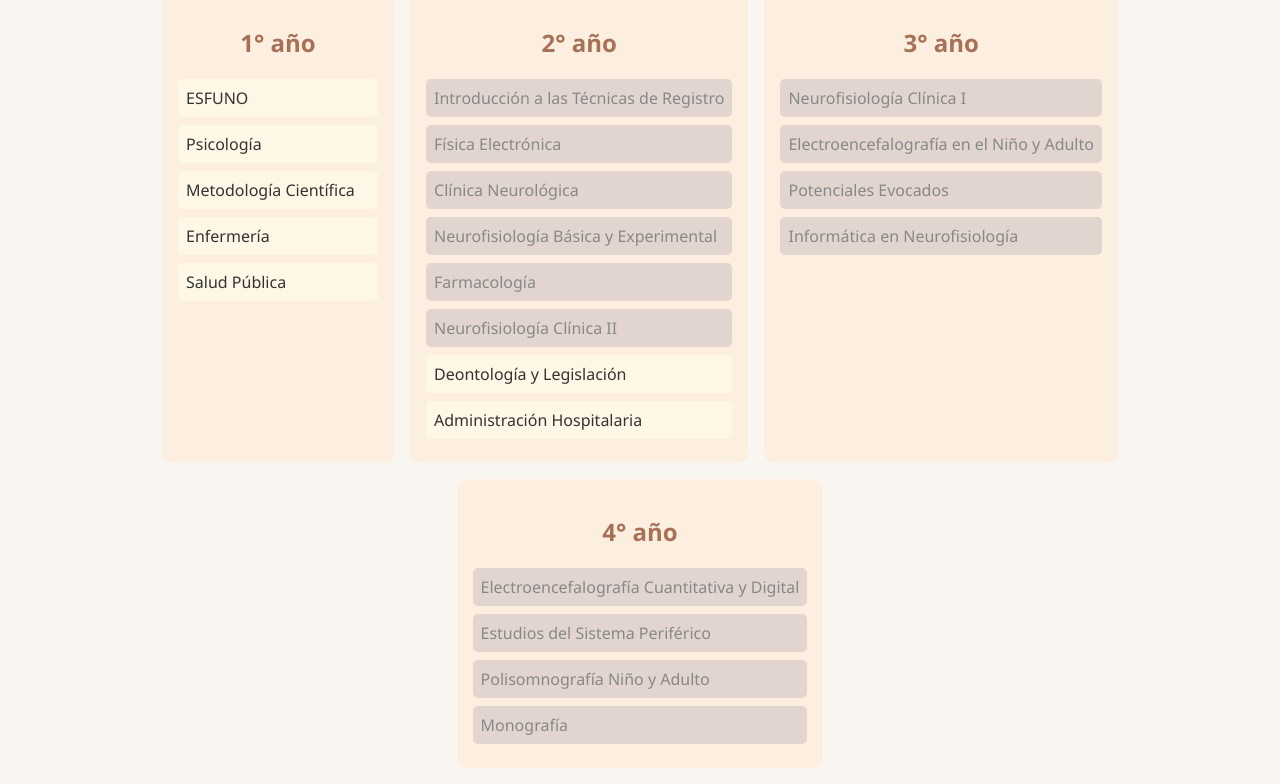
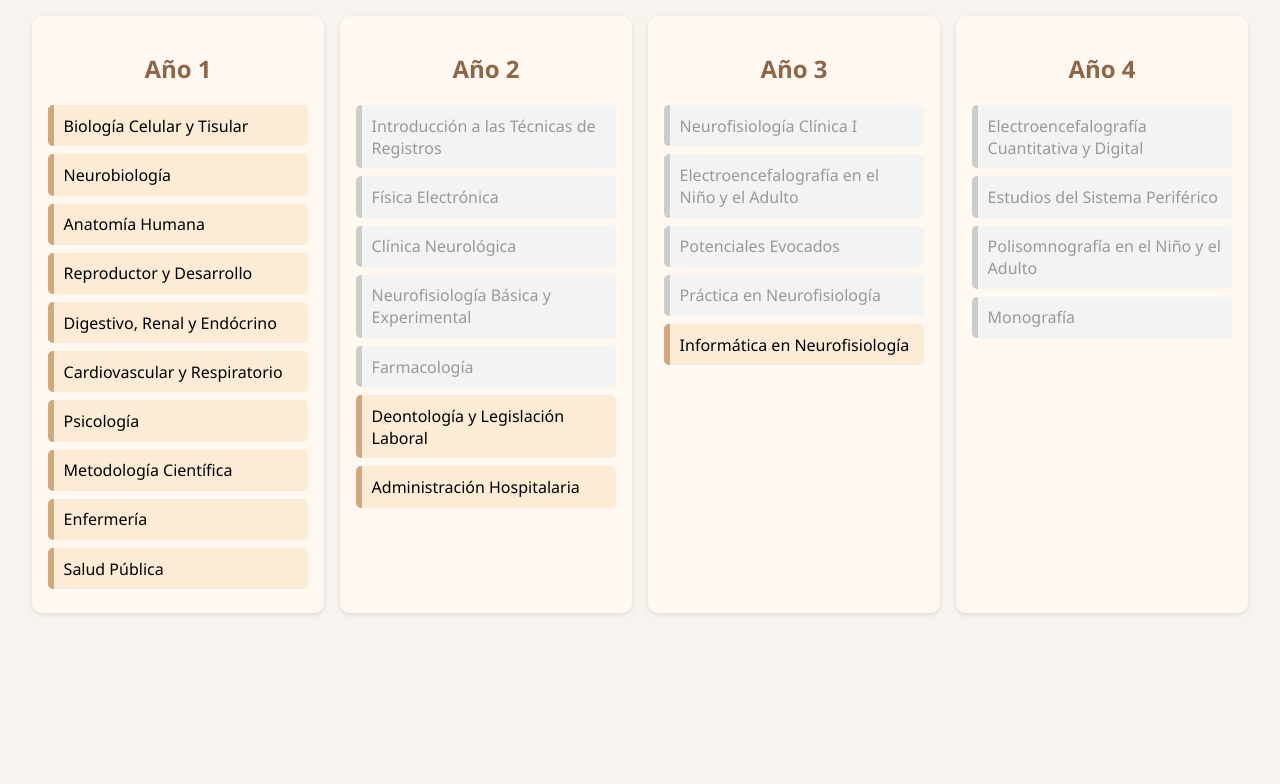
Before and after one commit to aanarom/Malla-neuro, a plain HTML site: page index.html in a window 1280 px wide. Shown: the part 112-896 px from the top of the page. After the commit the page ends 800 px from the top, so only its background shows below. Drawn offline with Linux system fonts and the light colour scheme.

Commit message:
Update index.html

```diff
--- a/index.html
+++ b/index.html
@@ -3,149 +3,255 @@
 <head>
   <meta charset="UTF-8" />
   <meta name="viewport" content="width=device-width, initial-scale=1.0" />
-  <title>Malla Neurofisiología UDELAR</title>
+  <title>Malla Curricular - Neurofisiología Clínica UDELAR</title>
   <style>
     body {
-      font-family: 'Segoe UI', sans-serif;
-      background-color: #f9f5f0;
+      font-family: "Segoe UI", sans-serif;
+      background-color: #f8f3ef;
       margin: 0;
-      padding: 1rem;
-      color: #333;
+      padding: 2rem;
     }
     h1 {
       text-align: center;
-      color: #7b5e57;
+      color: #6a4e42;
     }
     .container {
-      display: flex;
+      display: grid;
+      grid-template-columns: repeat(4, 1fr);
       gap: 1rem;
-      flex-wrap: wrap;
-      justify-content: center;
+      margin-top: 2rem;
     }
-    .año {
-      background-color: #fcefe0;
+    .column {
+      background-color: #fff8f0;
       border-radius: 10px;
       padding: 1rem;
-      min-width: 200px;
+      box-shadow: 0 2px 5px rgba(0, 0, 0, 0.1);
     }
-    .año h2 {
+    .column h2 {
       text-align: center;
-      color: #a67156;
+      color: #8d6748;
     }
     .materia {
       margin: 0.5rem 0;
-      padding: 0.5rem;
+      padding: 0.6rem;
+      background-color: #fcecd6;
+      border-left: 6px solid #d1a77c;
       border-radius: 5px;
-      background-color: #fff7e6;
       cursor: pointer;
-      transition: 0.2s;
+      position: relative;
     }
     .materia:hover {
-      background-color: #ffe7c4;
+      background-color: #fbe3c2;
     }
     .materia.aprobada {
-      background-color: #c3e6cb;
+      background-color: #d6f5d6;
+      border-left-color: #7cbf7c;
       text-decoration: line-through;
     }
     .materia.bloqueada {
-      background-color: #e2d5d0;
-      color: #888;
+      background-color: #f3f3f3;
+      border-left-color: #ccc;
       cursor: not-allowed;
+      color: #999;
+    }
+    .materia.bloqueada::after {
+      content: attr(data-tooltip);
+      position: absolute;
+      top: 100%;
+      left: 0;
+      background: #333;
+      color: #fff;
+      font-size: 0.75rem;
+      padding: 0.4rem;
+      border-radius: 4px;
+      white-space: pre-wrap;
+      display: none;
+      z-index: 10;
+    }
+    .materia.bloqueada:hover::after {
+      display: block;
     }
   </style>
 </head>
 <body>
-  <h1>Malla Curricular: Lic. en Neurofisiología Clínica (UDELAR)</h1>
+  <h1>Malla Curricular - Lic. en Neurofisiología Clínica (UDELAR)</h1>
   <div class="container" id="malla"></div>
 
   <script>
     const materias = [
-      { nombre: 'ESFUNO', año: 1, previas: [] },
-      { nombre: 'Psicología', año: 1, previas: [] },
-      { nombre: 'Metodología Científica', año: 1, previas: [] },
-      { nombre: 'Enfermería', año: 1, previas: [] },
-      { nombre: 'Salud Pública', año: 1, previas: [] },
+      // Primer año
+      { nombre: "Biología Celular y Tisular", ciclo: 1, previas: [] },
+      { nombre: "Neurobiología", ciclo: 1, previas: [] },
+      { nombre: "Anatomía Humana", ciclo: 1, previas: [] },
+      { nombre: "Reproductor y Desarrollo", ciclo: 1, previas: [] },
+      { nombre: "Digestivo, Renal y Endócrino", ciclo: 1, previas: [] },
+      { nombre: "Cardiovascular y Respiratorio", ciclo: 1, previas: [] },
+      { nombre: "Psicología", ciclo: 1, previas: [] },
+      { nombre: "Metodología Científica", ciclo: 1, previas: [] },
+      { nombre: "Enfermería", ciclo: 1, previas: [] },
+      { nombre: "Salud Pública", ciclo: 1, previas: [] },
 
-      { nombre: 'Introducción a las Técnicas de Registro', año: 2, previas: ['ESFUNO'] },
-      { nombre: 'Física Electrónica', año: 2, previas: ['ESFUNO'] },
-      { nombre: 'Clínica Neurológica', año: 2, previas: ['ESFUNO'] },
-      { nombre: 'Neurofisiología Básica y Experimental', año: 2, previas: ['ESFUNO'] },
-      { nombre: 'Farmacología', año: 2, previas: ['ESFUNO'] },
-      { nombre: 'Neurofisiología Clínica II', año: 2, previas: ['ESFUNO', 'Neurofisiología Básica y Experimental'] },
-      { nombre: 'Deontología y Legislación', año: 2, previas: [] },
-      { nombre: 'Administración Hospitalaria', año: 2, previas: [] },
+      // Segundo año
+      { nombre: "Introducción a las Técnicas de Registros", ciclo: 2, previas: [
+        "Biología Celular y Tisular",
+        "Neurobiología",
+        "Anatomía Humana",
+        "Reproductor y Desarrollo",
+        "Digestivo, Renal y Endócrino",
+        "Cardiovascular y Respiratorio"
+      ] },
+      { nombre: "Física Electrónica", ciclo: 2, previas: [
+        "Biología Celular y Tisular",
+        "Neurobiología",
+        "Anatomía Humana",
+        "Reproductor y Desarrollo",
+        "Digestivo, Renal y Endócrino",
+        "Cardiovascular y Respiratorio"
+      ] },
+      { nombre: "Clínica Neurológica", ciclo: 2, previas: [
+        "Biología Celular y Tisular",
+        "Neurobiología",
+        "Anatomía Humana",
+        "Reproductor y Desarrollo",
+        "Digestivo, Renal y Endócrino",
+        "Cardiovascular y Respiratorio"
+      ] },
+      { nombre: "Neurofisiología Básica y Experimental", ciclo: 2, previas: [
+        "Biología Celular y Tisular",
+        "Neurobiología",
+        "Anatomía Humana",
+        "Reproductor y Desarrollo",
+        "Digestivo, Renal y Endócrino",
+        "Cardiovascular y Respiratorio"
+      ] },
+      { nombre: "Farmacología", ciclo: 2, previas: [
+        "Biología Celular y Tisular",
+        "Neurobiología",
+        "Anatomía Humana",
+        "Reproductor y Desarrollo",
+        "Digestivo, Renal y Endócrino",
+        "Cardiovascular y Respiratorio"
+      ] },
+      { nombre: "Neurofisiología Clínica I", ciclo: 3, previas: [
+        "Biología Celular y Tisular",
+        "Neurobiología",
+        "Anatomía Humana",
+        "Reproductor y Desarrollo",
+        "Digestivo, Renal y Endócrino",
+        "Cardiovascular y Respiratorio"
+      ] },
+      { nombre: "Deontología y Legislación Laboral", ciclo: 2, previas: [] },
+      { nombre: "Administración Hospitalaria", ciclo: 2, previas: [] },
 
-      { nombre: 'Neurofisiología Clínica I', año: 3, previas: ['ESFUNO'] },
-      { nombre: 'Electroencefalografía en el Niño y Adulto', año: 3, previas: ['Introducción a las Técnicas de Registro'] },
-      { nombre: 'Potenciales Evocados', año: 3, previas: ['Introducción a las Técnicas de Registro', 'Neurofisiología Básica y Experimental', 'Clínica Neurológica'] },
-      { nombre: 'Informática en Neurofisiología', año: 3, previas: ['ESFUNO'] },
+      // Tercer año
+      { nombre: "Electroencefalografía en el Niño y el Adulto", ciclo: 3, previas: ["Introducción a las Técnicas de Registros"] },
+      { nombre: "Potenciales Evocados", ciclo: 3, previas: [
+        "Introducción a las Técnicas de Registros",
+        "Neurofisiología Básica y Experimental",
+        "Clínica Neurológica"
+      ] },
+      { nombre: "Práctica en Neurofisiología", ciclo: 3, previas: [
+        "Biología Celular y Tisular",
+        "Neurobiología",
+        "Anatomía Humana",
+        "Reproductor y Desarrollo",
+        "Digestivo, Renal y Endócrino",
+        "Cardiovascular y Respiratorio"
+      ] },
+      { nombre: "Informática en Neurofisiología", ciclo: 3, previas: [] },
 
-      { nombre: 'Electroencefalografía Cuantitativa y Digital', año: 4, previas: ['ESFUNO'] },
-      { nombre: 'Estudios del Sistema Periférico', año: 4, previas: ['Introducción a las Técnicas de Registro', 'Neurofisiología Clínica II', 'Clínica Neurológica', 'Neurofisiología Básica y Experimental'] },
-      { nombre: 'Polisomnografía Niño y Adulto', año: 4, previas: ['Neurofisiología Clínica II', 'Electroencefalografía en el Niño y Adulto'] },
-      { nombre: 'Monografía', año: 4, previas: 'TODAS' },
+      // Cuarto año
+      { nombre: "Electroencefalografía Cuantitativa y Digital", ciclo: 4, previas: [
+        "Biología Celular y Tisular",
+        "Neurobiología",
+        "Anatomía Humana",
+        "Reproductor y Desarrollo",
+        "Digestivo, Renal y Endócrino",
+        "Cardiovascular y Respiratorio"
+      ] },
+      { nombre: "Estudios del Sistema Periférico", ciclo: 4, previas: [
+        "Introducción a las Técnicas de Registros",
+        "Neurofisiología Clínica I",
+        "Clínica Neurológica",
+        "Neurofisiología Básica y Experimental"
+      ] },
+      { nombre: "Polisomnografía en el Niño y el Adulto", ciclo: 4, previas: [
+        "Neurofisiología Clínica I",
+        "Electroencefalografía en el Niño y el Adulto"
+      ] },
+      { nombre: "Monografía", ciclo: 4, previas: "TODAS" }
     ];
 
-    const aprobadas = new Set(JSON.parse(localStorage.getItem('aprobadas') || '[]'));
+    const aprobadas = new Set(JSON.parse(localStorage.getItem("aprobadas") || "[]"));
 
     function crearMalla() {
-      const malla = document.getElementById('malla');
-      malla.innerHTML = '';
-      const años = [...new Set(materias.map(m => m.año))].sort();
+      const contenedor = document.getElementById("malla");
+      contenedor.innerHTML = "";
 
-      años.forEach(año => {
-        const columna = document.createElement('div');
-        columna.className = 'año';
-        columna.innerHTML = `<h2>${año}° año</h2>`;
+      for (let i = 1; i <= 4; i++) {
+        const col = document.createElement("div");
+        col.className = "column";
+        col.innerHTML = `<h2>Año ${i}</h2>`;
 
-        materias.filter(m => m.año === año).forEach(materia => {
-          const div = document.createElement('div');
-          div.className = 'materia';
+        materias.filter(m => m.ciclo === i).forEach(materia => {
+          const div = document.createElement("div");
+          div.className = "materia";
           div.textContent = materia.nombre;
           div.dataset.nombre = materia.nombre;
+          col.appendChild(div);
+        });
+        contenedor.appendChild(col);
+      }
 
-          if (aprobadas.has(materia.nombre)) {
-            div.classList.add('aprobada');
-          } else if (!estáDesbloqueada(materia)) {
-            div.classList.add('bloqueada');
-            div.title = tooltipDePrevias(materia);
-          }
-
-          div.onclick = () => {
-            if (div.classList.contains('bloqueada')) return;
-
-            if (div.classList.contains('aprobada')) {
-              aprobadas.delete(materia.nombre);
-              div.classList.remove('aprobada');
-            } else {
-              aprobadas.add(materia.nombre);
-              div.classList.add('aprobada');
-            }
-            localStorage.setItem('aprobadas', JSON.stringify([...aprobadas]));
-            crearMalla();
-          };
-
-          columna.appendChild(div);
-        });
-
-        malla.appendChild(columna);
-      });
+      actualizarDesbloqueos();
     }
 
-    function estáDesbloqueada(materia) {
-      if (materia.previas === 'TODAS') {
-        return materias.every(m => m.nombre === materia.nombre || aprobadas.has(m.nombre));
-      }
-      return materia.previas.every(p => aprobadas.has(p));
+    function actualizarDesbloqueos() {
+      document.querySelectorAll('.materia').forEach(div => {
+        const nombre = div.dataset.nombre;
+        const materia = materias.find(m => m.nombre === nombre);
+
+        const previas = materia.previas;
+
+        let desbloqueada = false;
+
+        if (previas === "TODAS") {
+          const todasMenosElla = materias
+            .map(m => m.nombre)
+            .filter(n => n !== nombre);
+          desbloqueada = todasMenosElla.every(n => aprobadas.has(n));
+        } else if (Array.isArray(previas)) {
+          desbloqueada = previas.every(p => aprobadas.has(p)) || previas.length === 0;
+        }
+
+        if (desbloqueada) {
+          div.classList.remove('bloqueada');
+          div.classList.toggle('aprobada', aprobadas.has(nombre));
+          div.removeAttribute('data-tooltip');
+        } else {
+          div.classList.add('bloqueada');
+          div.classList.remove('aprobada');
+          aprobadas.delete(nombre);
+          div.setAttribute('data-tooltip', 'Faltan: ' + (previas === "TODAS"
+            ? 'todas las demás materias'
+            : previas.filter(p => !aprobadas.has(p)).join(', ')));
+        }
+      });
+
+      localStorage.setItem("aprobadas", JSON.stringify([...aprobadas]));
     }
 
-    function tooltipDePrevias(materia) {
-      if (materia.previas === 'TODAS') {
-        return 'Debes aprobar todas las materias anteriores.';
+    document.addEventListener("click", e => {
+      if (!e.target.classList.contains("materia")) return;
+      const nombre = e.target.dataset.nombre;
+      if (e.target.classList.contains("bloqueada")) return;
+      if (aprobadas.has(nombre)) {
+        aprobadas.delete(nombre);
+      } else {
+        aprobadas.add(nombre);
       }
-      const faltantes = materia.previas.filter(p => !aprobadas.has(p));
-      return 'Faltan: ' + faltantes.join(', ');
-    }
+      actualizarDesbloqueos();
+    });
 
     crearMalla();
   </script>
```
